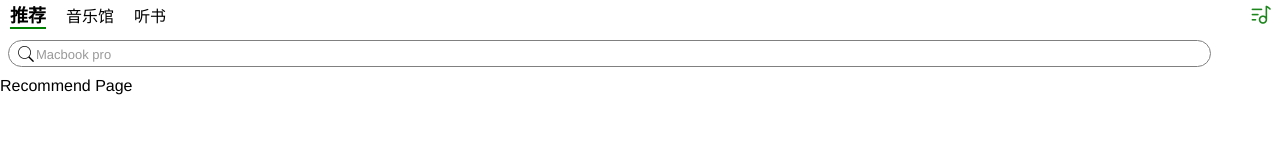
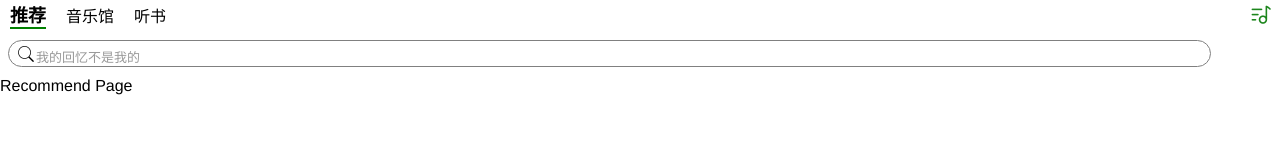
Before and after one commit to xin514/qq-music, a Vue app: page /main/recommend in a window 1280 px wide. Shown: the top 160 px of the page. Built offline with nearby package versions, Linux system fonts and the light colour scheme.

Commit message:
首页页面的组件移至view目录

```diff
--- a/src/components/Header.vue
+++ b/src/components/Header.vue
@@ -37,10 +37,11 @@ export default {
   data () {
     return {
       keywords: [
-        'iPad pro',
-        'Macbook pro',
-        'iMac',
-        'iPhone'
+        'Life',
+        '我的回忆不是我的',
+        '情感的禁区',
+        '你就不要想起我',
+        '来自天堂的魔鬼'
       ],
       isFocusing: false,
       currentIndex: 0,
--- a/src/router/index.js
+++ b/src/router/index.js
@@ -10,15 +10,15 @@ const routes = [
     children: [
       {
         path: 'recommend',
-        component: () => import('@/components/main/Recommend')
+        component: () => import('@/views/main/Recommend')
       },
       {
         path: 'music_hall',
-        component: () => import('@/components/main/Music_hall')
+        component: () => import('@/views/main/Music_hall')
       },
       {
         path: 'tingshu',
-        component: () => import('@/components/main/Tingshu')
+        component: () => import('@/views/main/Tingshu')
       },
       {
         path: '/*',
```
Also changed, not shown: src/views/main/Music_hall.vue (renamed from src/components/main/Music_hall.vue), src/views/main/Recommend.vue (renamed from src/components/main/Recommend.vue), src/views/main/Tingshu.vue (renamed from src/components/main/Tingshu.vue).
